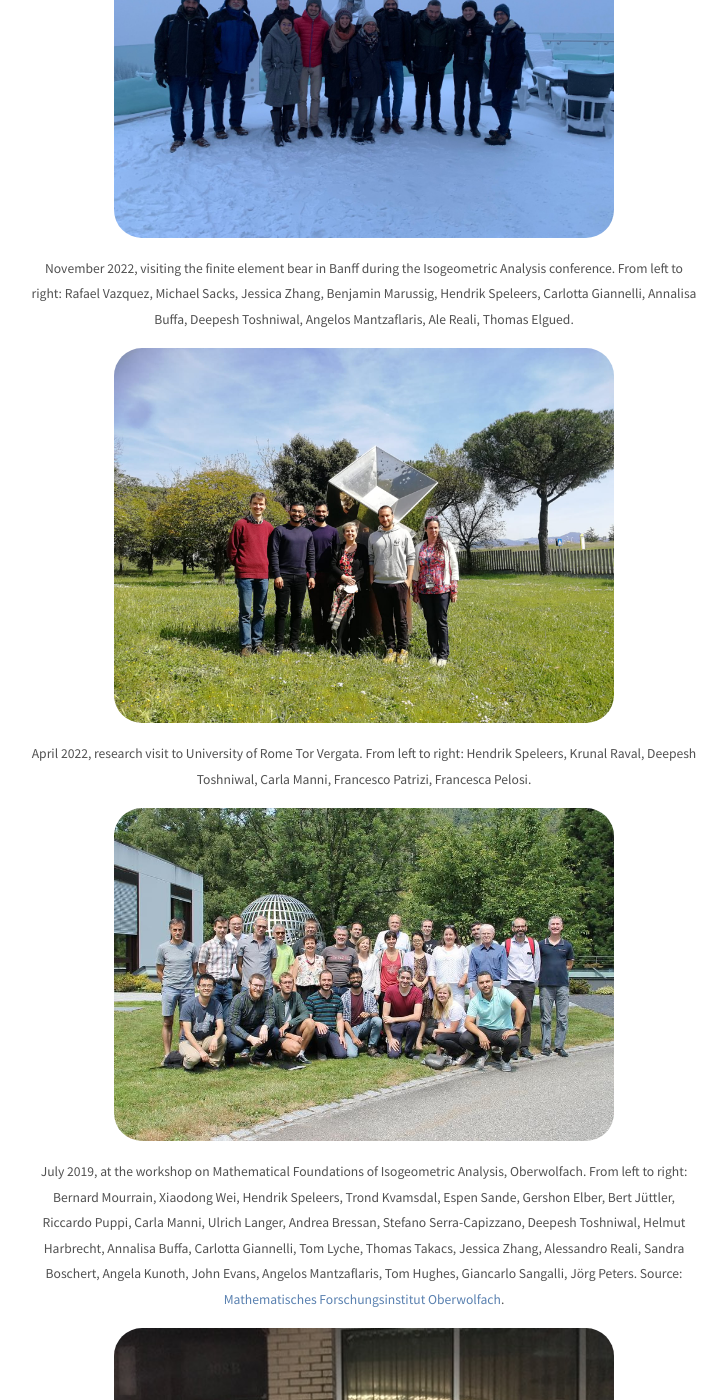
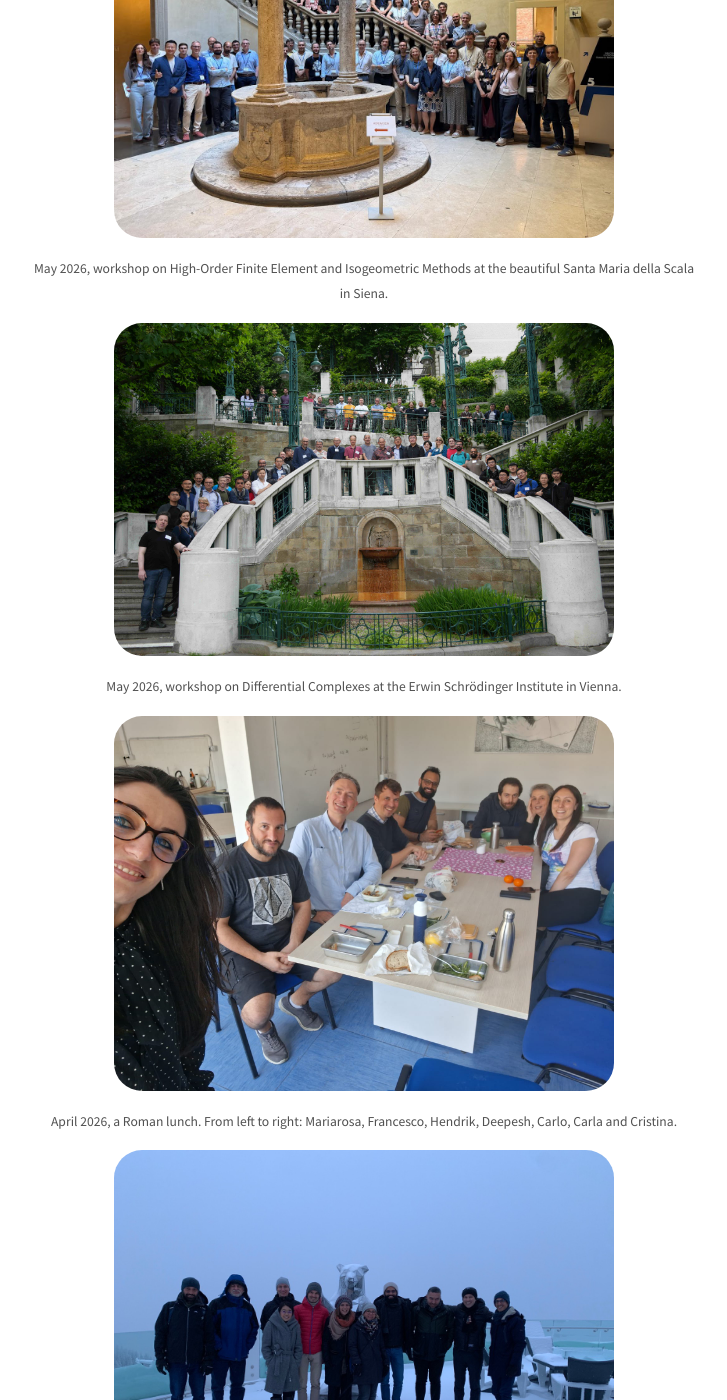
Before and after one commit to dtoshniwal/dtoshniwal.github.io, a Jekyll site: the page built from photos/index.md, in a window 1280 px wide and 1400 px high, scrolled down 321 px. Shown: the whole window, without its empty margins (276-1003 px from the left). Built offline with Jekyll 4.4.1, drawn with Linux system fonts in a browser that asks for light colours.

Commit message:
update pubs + travel + photos

```diff
--- a/photos/index.md
+++ b/photos/index.md
@@ -4,7 +4,18 @@ title: Photos
 ---
 <div class="text-center">
 
-
+<figure>
+    <p><img src="./hofeim_2026.jpg" alt="HOFEIM 2026" style="width:500px" class="center-img"></p>
+    <figcaption><small>May 2026, workshop on High-Order Finite Element and Isogeometric Methods at the beautiful Santa Maria della Scala in Siena.</small></figcaption>
+</figure>
+<figure>
+    <p><img src="./ESI_group_photo.jpeg" alt="Differential complexes" style="width:500px" class="center-img"></p>
+    <figcaption><small>May 2026, workshop on Differential Complexes at the Erwin Schrödinger Institute in Vienna.</small></figcaption>
+</figure>
+<figure>
+    <p><img src="./Rome_2026.jpeg" alt="Roman lunch" style="width:500px" class="center-img"></p>
+    <figcaption><small>April 2026, a Roman lunch. From left to right: Mariarosa, Francesco, Hendrik, Deepesh, Carlo, Carla and Cristina.</small></figcaption>
+</figure>
 <figure>
     <p><img src="./banff_2022.jpeg" alt="With the finite element bear" style="width:500px" class="center-img"></p>
     <figcaption><small>November 2022, visiting the finite element bear in Banff during the Isogeometric Analysis conference. From left to right: Rafael Vazquez, Michael Sacks, Jessica Zhang, Benjamin Marussig, Hendrik Speleers, Carlotta Giannelli, Annalisa Buffa, Deepesh Toshniwal, Angelos Mantzaflaris, Ale Reali, Thomas Elgued.</small></figcaption>
```
Also changed, not shown: research.md (+11 -9 lines), travel.md (+4 -0 lines), photos/ESI_group_photo.jpeg (added), photos/Rome_2026.jpeg (added), photos/hofeim_2026.jpg (added).
